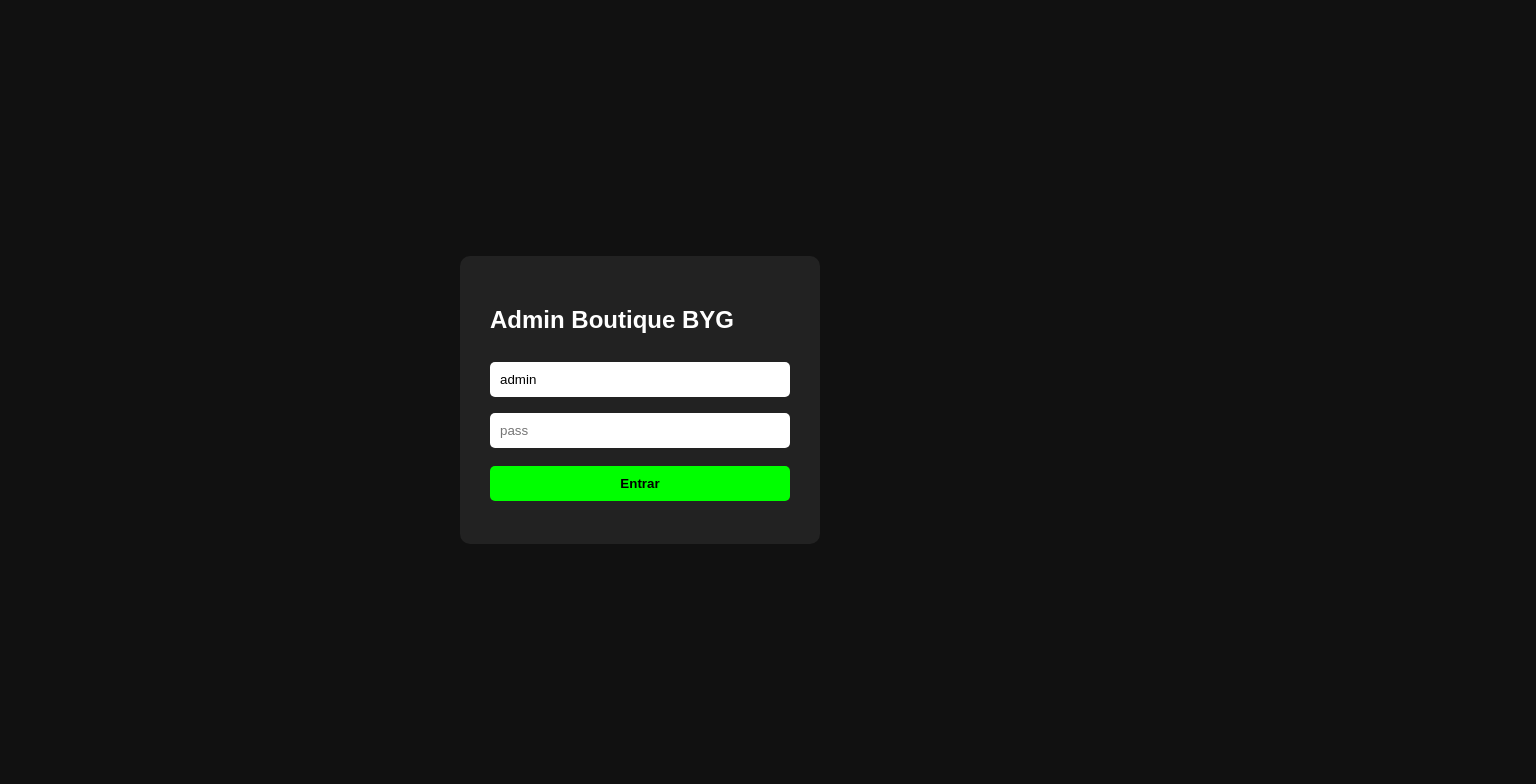
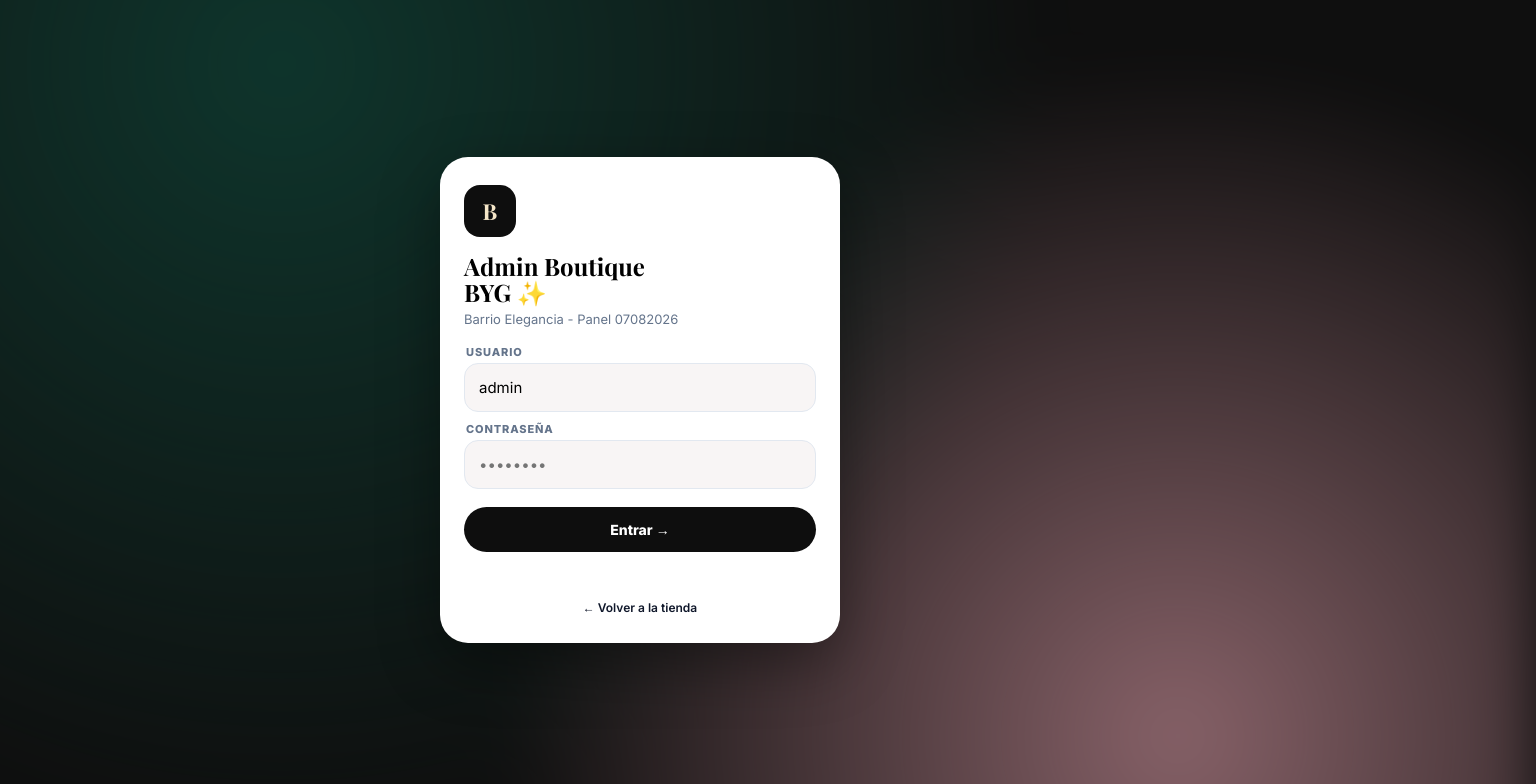
Before and after one commit to luisdiazn01-jpg/farmabara, a website: page public/admin/login.html in a window 1280 px wide. Shown: the top 784 px of the page, 1536 px wide, since content can reach past the window. Drawn offline with nearby package versions, Linux system fonts and the light colour scheme.

Commit message:
Update login.html

```diff
--- a/public/admin/login.html
+++ b/public/admin/login.html
@@ -1,16 +1,60 @@
-<!DOCTYPE html><html><head><meta charset="utf-8"><title>Login Admin - Boutique BYG</title>
-<style>body{font-family:Arial;background:#111;color:#fff;display:flex;justify-content:center;align-items:center;height:100vh;margin:0}.box{background:#222;padding:30px;border-radius:10px;width:300px} input{width:100%;padding:10px;margin:8px 0;border-radius:5px;border:none;box-sizing:border-box} button{width:100%;padding:10px;background:#0f0;color:#000;font-weight:bold;border:none;border-radius:5px;cursor:pointer;margin-top:10px} #msg{color:#ff5555;font-size:13px}</style></head>
-<body><div class="box"><h2>Admin Boutique BYG</h2><input id="u" placeholder="usuario" value="admin"><input id="p" type="password" placeholder="pass" value=""><button onclick="login()">Entrar</button><p id="msg"></p></div>
+<!DOCTYPE html><html lang="es"><head><meta charset="utf-8"><meta name="viewport" content="width=device-width,initial-scale=1">
+<title>Login Admin - Boutique BYG</title>
+<link href="https://fonts.googleapis.com/css2?family=Inter:wght@400;600;800&family=Playfair+Display:wght@700&display=swap" rel="stylesheet">
+<style>
+*{margin:0;padding:0;box-sizing:border-box;font-family:Inter,sans-serif}
+body{min-height:100vh;background:#0F0F0F;display:flex;justify-content:center;align-items:center;padding:16px;position:relative;overflow:hidden}
+body::before{content:'';position:absolute;inset:-20%;background:radial-gradient(circle at 30% 20%, #0F5C4A 0%, transparent 50%), radial-gradient(circle at 80% 80%, #FFB4C1 0%, transparent 40%);opacity:.5;filter:blur(30px)}
+.box{position:relative;background:#fff;width:100%;max-width:400px;border-radius:28px;padding:28px 24px;box-shadow:0 20px 60px rgba(0,0,0,.4)}
+.logo{width:52px;height:52px;background:#0E0E0E;color:#F5E6C8;display:grid;place-items:center;border-radius:16px;font-family:'Playfair Display';font-size:22px;margin-bottom:16px}
+h2{font-family:'Playfair Display';font-size:24px;line-height:1.1}
+.sub{color:#64748B;font-size:13px;margin:6px 0 18px}
+label{font-size:11px;font-weight:700;letter-spacing:.08em;color:#64748B;text-transform:uppercase;margin:10px 2px 4px;display:block}
+input{width:100%;padding:14px 14px;background:#F8F5F5;border:1.5px solid #E2E8F0;border-radius:14px;outline:none;font-size:15px;transition:.2s}
+input:focus{border-color:#0F5C4A;background:#fff}
+button{width:100%;padding:14px;background:#0E0E0E;color:#fff;border:none;border-radius:999px;font-weight:800;font-size:14px;cursor:pointer;margin-top:18px;transition:.2s}
+button:active{transform:scale(.98)} button:disabled{opacity:.6}
+#msg{margin-top:12px;font-size:13px;min-height:18px;text-align:center}
+.msg-err{color:#EF4444}.msg-ok{color:#059669}
+.foot{margin-top:18px;text-align:center;font-size:12px;color:#94A3B8}
+.foot a{color:#0F172A;text-decoration:none;font-weight:600}
+@media(max-width:400px){ .box{padding:22px 18px;border-radius:22px} h2{font-size:20px} }
+</style></head>
+<body>
+<div class="box">
+<div class="logo">B</div>
+<h2>Admin Boutique<br>BYG ✨</h2>
+<p class="sub">Barrio Elegancia - Panel 07082026</p>
+
+<label>Usuario</label>
+<input id="u" placeholder="admin" value="admin" autocomplete="username">
+
+<label>Contraseña</label>
+<input id="p" type="password" placeholder="••••••••" autocomplete="current-password" onkeydown="if(event.key==='Enter') login()">
+
+<button id="btn" onclick="login()">Entrar →</button>
+<p id="msg"></p>
+
+<div class="foot"><a href="/">← Volver a la tienda</a></div>
+</div>
+
 <script>
 async function login(){
   const user=document.getElementById('u').value.trim();
   const pass=document.getElementById('p').value;
-  document.getElementById('msg').innerText='Entrando...';
+  const msg=document.getElementById('msg');
+  const btn=document.getElementById('btn');
+  if(!user||!pass){ msg.className='msg-err'; msg.innerText='Falta usuario o contraseña'; return; }
+  btn.disabled=true; btn.innerText='Entrando...'; msg.innerText='';
   try{
     const r=await fetch('/api/admin/login',{method:'POST',headers:{'Content-Type':'application/json'},body:JSON.stringify({user, pass})});
     const j=await r.json();
-    if(r.ok && j.ok){ localStorage.setItem('admin','1'); location.href='/admin/index.html'; }
-    else document.getElementById('msg').innerText=j.error||'Usuario o contraseña incorrecta';
-  }catch(e){ document.getElementById('msg').innerText='Error: '+e.message; }
+    if(r.ok && j.ok){
+      localStorage.setItem('admin','1');
+      msg.className='msg-ok'; msg.innerText='✅ Bienvenido';
+      setTimeout(()=> location.href='/admin.html', 400);
+    } else { msg.className='msg-err'; msg.innerText=j.error||'Usuario o contraseña incorrecta'; btn.disabled=false; btn.innerText='Entrar →'; }
+  }catch(e){ msg.className='msg-err'; msg.innerText='Error: '+e.message; btn.disabled=false; btn.innerText='Entrar →'; }
 }
-</script></body></html>
+</script>
+</body></html>
```
